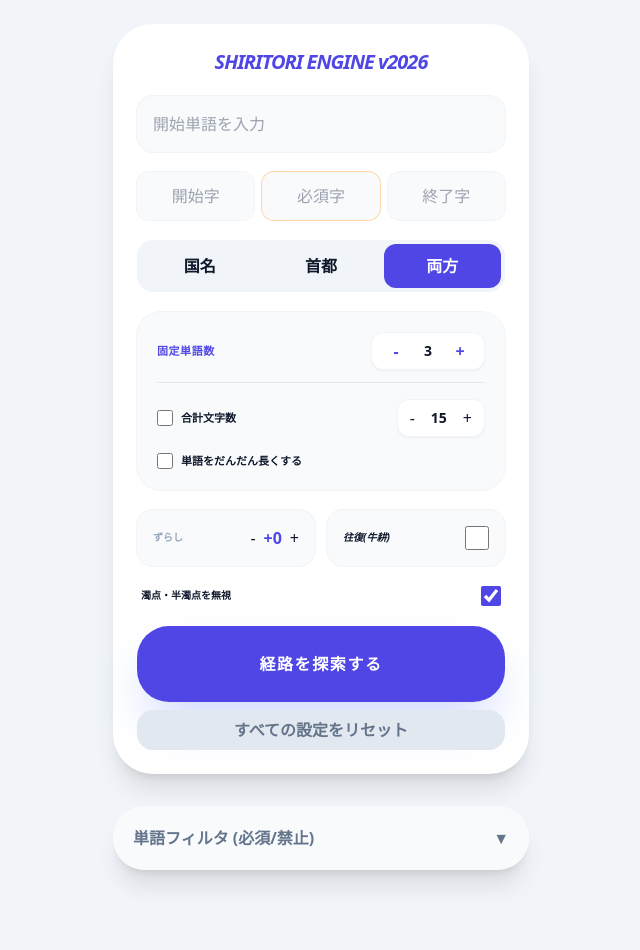
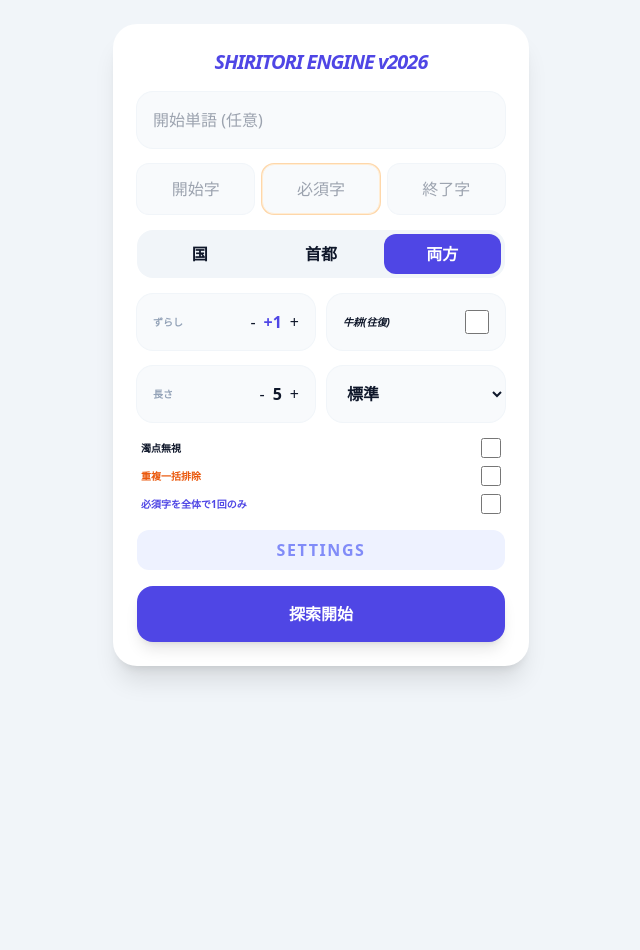
Before and after one commit to xjrstjrwvg-commits/pyongyang-, a Flask app: template templates/index.html in a window 1280 px wide. Shown: the whole page, without its empty margins (319-959 px from the left). After the commit the page ends 681 px from the top, so only its background shows below. Run offline with Flask 3, Linux system fonts and the light colour scheme; the template is opened without the code that fills it, so the values that code supplies are empty; some libraries are stand-ins or nearby versions.

Commit message:
index.html
Refactor HTML structure and style for better readability and maintainability.

```diff
--- a/templates/index.html
+++ b/templates/index.html
@@ -5,132 +5,74 @@
     <meta name="viewport" content="width=device-width, initial-scale=1.0, maximum-scale=1.0, user-scalable=no">
     <title>極・しりとり v2026</title>
     <script src="https://cdn.tailwindcss.com"></script>
-    <style>
-        input, select, button { font-size: 16px !important; }
-        .tab-active { background-color: #4f46e5; color: white; }
-        .word-must { background-color: #3b82f6 !important; color: white !important; }
-        .word-ban { background-color: #ef4444 !important; color: white !important; text-decoration: line-through; }
-        #runBtn { transition: all 0.2s cubic-bezier(0.4, 0, 0.2, 1); }
-        #runBtn:active { transform: scale(0.95); filter: brightness(1.2); }
-    </style>
+    <style>input, select, button { font-size: 16px !important; } .tab-active { background-color: #4f46e5; color: white; }</style>
 </head>
 <body class="bg-slate-100 text-slate-900 pb-20 font-sans">
-    <div class="max-w-md mx-auto px-4 pt-6 space-y-4 text-center">
-        <div class="bg-white rounded-[2.5rem] shadow-xl p-6 space-y-5">
-            <h1 class="font-black text-indigo-600 text-xl italic tracking-tighter">SHIRITORI ENGINE v2026</h1>
-
-            <input id="sw" oninput="toK(this)" placeholder="開始単語を入力" class="w-full p-4 bg-slate-50 rounded-2xl ring-1 ring-slate-100 outline-none focus:ring-2 focus:ring-indigo-300">
-
+    <div class="max-w-md mx-auto px-4 pt-6 space-y-4">
+        <div class="bg-white rounded-3xl shadow-xl p-6 space-y-4">
+            <h1 class="font-black text-indigo-600 text-center text-xl italic tracking-tighter">SHIRITORI ENGINE v2026</h1>
+            <input id="sw" oninput="toK(this)" placeholder="開始単語 (任意)" class="w-full p-4 bg-slate-50 rounded-2xl ring-1 ring-slate-100 outline-none">
             <div class="grid grid-cols-3 gap-2">
                 <input id="sc" oninput="toK(this)" placeholder="開始字" class="p-3 bg-slate-50 rounded-xl text-center outline-none ring-1 ring-slate-100">
-                <input id="mc" oninput="toK(this)" placeholder="必須字" class="p-3 bg-slate-50 rounded-xl text-center outline-none ring-1 ring-orange-200">
+                <input id="mc" oninput="toK(this)" placeholder="必須字" class="p-3 bg-slate-50 rounded-xl text-center outline-none ring-1 ring-orange-200 border border-orange-100">
                 <input id="ec" oninput="toK(this)" placeholder="終了字" class="p-3 bg-slate-50 rounded-xl text-center outline-none ring-1 ring-slate-100">
             </div>
-
             <div class="grid grid-cols-3 gap-1 p-1 bg-slate-100 rounded-2xl">
-                <button onclick="setCat('countries')" id="cat-countries" class="cat-btn text-[10px] font-bold py-2.5 rounded-xl">国名</button>
-                <button onclick="setCat('capitals')" id="cat-capitals" class="cat-btn text-[10px] font-bold py-2.5 rounded-xl">首都</button>
-                <button onclick="setCat('both')" id="cat-both" class="cat-btn tab-active text-[10px] font-bold py-2.5 rounded-xl">両方</button>
+                <button onclick="setCat('countries')" id="cat-countries" class="text-[10px] font-bold py-2 rounded-xl">国</button>
+                <button onclick="setCat('capitals')" id="cat-capitals" class="text-[10px] font-bold py-2 rounded-xl">首都</button>
+                <button onclick="setCat('both')" id="cat-both" class="tab-active text-[10px] font-bold py-2 rounded-xl">両方</button>
             </div>
-
-            <div class="bg-slate-50 p-5 rounded-3xl ring-1 ring-slate-100 space-y-4 text-left">
-                <div class="flex items-center justify-between border-b border-slate-200 pb-3">
-                    <span class="text-[11px] font-black text-indigo-600 uppercase tracking-wider">固定単語数</span>
-                    <div class="flex items-center gap-3 bg-white px-3 py-1.5 rounded-xl shadow-sm border border-slate-100">
-                        <button onclick="adjV('fixedLenVal', -1)" class="w-6 h-6 flex items-center justify-center font-bold text-indigo-600">-</button>
-                        <span id="fixedLenVal" class="font-black text-sm w-4 text-center">3</span>
-                        <button onclick="adjV('fixedLenVal', 1)" class="w-6 h-6 flex items-center justify-center font-bold text-indigo-600">+</button>
-                    </div>
+            <div class="grid grid-cols-2 gap-3">
+                <div class="bg-slate-50 p-4 rounded-2xl ring-1 ring-slate-100 flex justify-between items-center">
+                    <span class="text-[10px] font-bold text-slate-400">ずらし</span>
+                    <div class="flex items-center gap-2"><button onclick="adjS(-1)">-</button><span id="sDisp" class="font-black text-indigo-600">+1</span><button onclick="adjS(1)">+</button></div>
                 </div>
-                <div class="flex items-center justify-between">
-                    <label class="flex items-center gap-2 cursor-pointer"><input type="checkbox" id="useTotalChars" class="w-4 h-4 accent-indigo-600"><span class="text-[11px] font-bold">合計文字数</span></label>
-                    <div class="flex items-center gap-3 bg-white px-3 py-1.5 rounded-xl shadow-sm border border-slate-100"><button onclick="adjV('totalCharsVal', -1)">-</button><span id="totalCharsVal" class="font-black text-sm w-6 text-center">15</span><button onclick="adjV('totalCharsVal', 1)">+</button></div>
+                <label class="bg-slate-50 p-4 rounded-2xl ring-1 ring-slate-100 flex justify-between items-center text-[10px] font-bold italic"><span>牛耕(往復)</span><input type="checkbox" id="gk" class="w-6 h-6 accent-indigo-600"></label>
+            </div>
+            <div class="grid grid-cols-2 gap-3">
+                <div class="bg-slate-50 p-4 rounded-2xl ring-1 ring-slate-100 flex justify-between items-center">
+                    <span class="text-[10px] font-bold text-slate-400">長さ</span>
+                    <div class="flex items-center gap-2"><button onclick="adjL(-1)">-</button><span id="lDisp" class="font-black">5</span><button onclick="adjL(1)">+</button></div>
                 </div>
-                <label class="flex items-center gap-2 cursor-pointer"><input type="checkbox" id="useIncreasing" class="w-4 h-4 accent-indigo-600"><span class="text-[11px] font-bold">単語をだんだん長くする</span></label>
+                <select id="st" class="bg-slate-50 p-4 rounded-2xl ring-1 ring-slate-100 font-black text-[10px] outline-none"><option value="default">標準</option><option value="length_desc">文字数多</option></select>
             </div>
-
-            <div class="grid grid-cols-2 gap-3">
-                <div class="bg-slate-50 p-4 rounded-2xl ring-1 ring-slate-100 flex justify-between items-center"><span class="text-[10px] font-bold text-slate-400">ずらし</span>
-                    <div class="flex items-center gap-2"><button onclick="adjS(-1)">-</button><span id="sDisp" class="font-black text-indigo-600">+0</span><button onclick="adjS(1)">+</button></div>
-                </div>
-                <label class="bg-slate-50 p-4 rounded-2xl ring-1 ring-slate-100 flex justify-between items-center text-[10px] font-bold italic cursor-pointer"><span>往復(牛耕)</span><input type="checkbox" id="gk" class="w-6 h-6 accent-indigo-600"></label>
+            <div class="space-y-2 px-1">
+                <label class="flex justify-between items-center text-[10px] font-bold"><span>濁点無視</span><input type="checkbox" id="vo" class="w-5 h-5 accent-indigo-600"></label>
+                <label class="flex justify-between items-center text-[10px] font-bold text-orange-600"><span>重複一括排除</span><input type="checkbox" id="ex" class="w-5 h-5 accent-orange-600"></label>
+                <label class="flex justify-between items-center text-[10px] font-bold text-indigo-600"><span>必須字を全体で1回のみ</span><input type="checkbox" id="lo" class="w-5 h-5 accent-indigo-600"></label>
             </div>
-
-            <div class="px-1 text-left">
-                <label class="flex justify-between items-center text-[10px] font-bold cursor-pointer"><span>濁点・半濁点を無視</span><input type="checkbox" id="vo" checked class="w-5 h-5 accent-indigo-600"></label>
-            </div>
-
-            <!-- 探索ボタン巨大化 -->
-            <div class="flex flex-col gap-2">
-                <button onclick="runSearch()" id="runBtn" class="w-full bg-indigo-600 text-white font-black py-6 rounded-[2rem] shadow-2xl shadow-indigo-200 text-lg tracking-widest uppercase">経路を探索する</button>
-                <button onclick="resetAll()" class="w-full bg-slate-200 text-slate-500 font-bold py-3 rounded-2xl text-xs">すべての設定をリセット</button>
+            <button onclick="openModal()" class="w-full py-2 text-[10px] font-bold text-indigo-400 bg-indigo-50 rounded-xl uppercase tracking-widest">Settings</button>
+            <button onclick="run()" id="runBtn" class="w-full bg-indigo-600 text-white font-black py-4 rounded-2xl shadow-lg">探索開始</button>
+        </div>
+        <div id="statusArea" class="hidden flex justify-between items-center px-2"><span id="hc" class="text-sm font-black text-slate-600 italic">0 HIT</span><button onclick="copyAll()" class="text-[10px] font-bold text-indigo-600 bg-white px-5 py-2 rounded-full shadow-sm ring-1 ring-indigo-50">全文コピー</button></div>
+        <div id="results" class="space-y-3"></div>
+    </div>
+    <div id="modal" class="fixed inset-0 bg-black/50 hidden z-50 flex items-center justify-center p-4">
+        <div class="bg-white w-full max-h-[80vh] rounded-3xl p-6 flex flex-col overflow-hidden">
+            <div class="flex justify-between items-center mb-4"><span class="font-bold text-slate-500">詳細設定</span><button onclick="closeModal()" class="text-2xl">✕</button></div>
+            <div class="overflow-y-auto space-y-1">
+                {% for w in all_words %}
+                <div class="flex justify-between py-2 border-b text-xs items-center"><span>{{ w }}</span><select id="cfg-{{ w }}" onchange="wc['{{ w }}']=parseInt(this.value)" class="p-1 bg-slate-50 rounded"><option value="0">可</option><option value="1">必須</option><option value="2">不可</option></select></div>
+                {% endfor %}
             </div>
         </div>
-
-        <div class="flex justify-between items-center px-3">
-            <div id="resCount" class="text-[10px] font-black text-slate-400 tracking-widest"></div>
-            <button id="allCopyBtn" onclick="copyAll()" class="hidden text-[10px] font-black text-indigo-600 bg-indigo-50 px-4 py-2 rounded-full border border-indigo-100">ALL COPY</button>
-        </div>
-        <div id="results" class="space-y-3"></div>
-
-        <div class="bg-white rounded-[2rem] shadow-xl overflow-hidden text-left">
-            <button onclick="toggleWords()" class="w-full p-5 flex justify-between items-center font-bold text-slate-500 bg-slate-50"><span>単語フィルタ (必須/禁止)</span><span id="arrow">▼</span></button>
-            <div id="wordBoard" class="hidden p-5 border-t"><input id="wordSearch" oninput="renderWordList()" placeholder="単語を検索..." class="w-full p-3 mb-4 bg-slate-100 rounded-xl text-xs outline-none"><div id="wordList" class="flex flex-wrap gap-1.5 max-h-64 overflow-y-auto"></div></div>
-        </div>
     </div>
-
     <script>
-        let currentCat = 'both', shiftCount = 0, wordConfigs = {}, lastResults = [];
-        const allWords = Array.from(new Set([...{{ countries|tojson }}, ...{{ capitals|tojson }}])).sort();
-
-        function toK(el) { el.value = el.value.replace(/[ぁ-ん]/g, s => String.fromCharCode(s.charCodeAt(0) + 0x60)); }
-        function adjS(v) { shiftCount = Math.max(-10, Math.min(10, shiftCount + v)); document.getElementById('sDisp').innerText = (shiftCount >= 0 ? '+' : '') + shiftCount; }
-        function adjV(id, v) { const el = document.getElementById(id); el.innerText = Math.max(1, parseInt(el.innerText) + v); }
-        function setCat(c) { currentCat = c; document.querySelectorAll('.cat-btn').forEach(b => b.classList.remove('tab-active')); document.getElementById('cat-' + c).classList.add('tab-active'); }
-        function toggleWords() { const b = document.getElementById('wordBoard'); b.classList.toggle('hidden'); document.getElementById('arrow').innerText = b.classList.contains('hidden') ? '▼' : '▲'; if(!b.classList.contains('hidden')) renderWordList(); }
-
-        function resetAll() {
-            document.querySelectorAll('input[type="text"]').forEach(i => i.value = "");
-            document.querySelectorAll('input[type="checkbox"]').forEach(i => { if(i.id==='vo') i.checked=true; else i.checked=false; });
-            shiftCount = 0; document.getElementById('sDisp').innerText = "+0";
-            document.getElementById('fixedLenVal').innerText = "3";
-            wordConfigs = {}; renderWordList();
-            document.getElementById('results').innerHTML = "";
-            document.getElementById('resCount').innerText = "";
-            document.getElementById('allCopyBtn').classList.add('hidden');
+        let l=5, s=1, wc={}, cat='both';
+        function toK(e){e.value=e.value.replace(/[ぁ-ん]/g,s=>String.fromCharCode(s.charCodeAt(0)+0x60));}
+        function adjL(v){l=Math.max(2,Math.min(12,l+v));document.getElementById('lDisp').innerText=l;}
+        function adjS(v){s+=v;document.getElementById('sDisp').innerText=(s>=0?"+":"")+s;}
+        function setCat(c){cat=c;['countries','capitals','both'].forEach(i=>document.getElementById('cat-'+i).classList.remove('tab-active'));document.getElementById('cat-'+c).classList.add('tab-active');}
+        function openModal(){document.getElementById('modal').classList.remove('hidden');}
+        function closeModal(){document.getElementById('modal').classList.add('hidden');}
+        async function run(){
+            const btn=document.getElementById('runBtn'); btn.disabled=true;
+            document.getElementById('statusArea').classList.remove('hidden'); document.getElementById('hc').innerText="探索中...";
+            const r=await fetch('/search',{method:'POST',headers:{'Content-Type':'application/json'},body:JSON.stringify({start_word:document.getElementById('sw').value,start_char:document.getElementById('sc').value,must_char:document.getElementById('mc').value,end_char:document.getElementById('ec').value,shift_count:s,is_gyukou:document.getElementById('gk').checked,ignore_voiced:document.getElementById('vo').checked,exclude_conjugate:document.getElementById('ex').checked,limit_one:document.getElementById('lo').checked,category:cat,max_len:l,word_configs:wc,sort_type:document.getElementById('st').value})});
+            const d=await r.json(); btn.disabled=false; document.getElementById('hc').innerText=`${d.count} HIT`;
+            document.getElementById('results').innerHTML=d.routes.map(rt=>`<div class="bg-white p-5 rounded-3xl shadow-sm border border-slate-200"><div class="route-text font-bold text-indigo-900 mb-3 leading-relaxed">${rt.join(' → ')}</div><div class="flex justify-end"><button onclick="navigator.clipboard.writeText('${rt.join(' → ')}')" class="text-[10px] font-bold text-indigo-500 bg-indigo-50 px-4 py-2 rounded-lg active:bg-indigo-100 transition-colors">1行コピー</button></div></div>`).join('');
         }
-
-        function renderWordList() {
-            const query = document.getElementById('wordSearch').value, container = document.getElementById('wordList'); container.innerHTML = '';
-            allWords.forEach(w => { if (query && !w.includes(query)) return; const btn = document.createElement('button'); const state = wordConfigs[w] || 0; btn.className = `px-3 py-1.5 rounded-full text-[10px] font-bold border ${state==1?'word-must':state==2?'word-ban':'bg-white text-slate-500 border-slate-200'}`; btn.innerText = w; btn.onclick = () => { wordConfigs[w] = (state + 1) % 3; renderWordList(); }; container.appendChild(btn); });
-        }
-
-        async function runSearch() {
-            const btn = document.getElementById('runBtn'); btn.disabled = true; btn.innerText = "探索中...";
-            const payload = {
-                start_word: document.getElementById('sw').value, start_char: document.getElementById('sc').value, must_char: document.getElementById('mc').value, category: currentCat, shift_count: shiftCount,
-                fixed_len_val: parseInt(document.getElementById('fixedLenVal').innerText),
-                use_total_chars: document.getElementById('useTotalChars').checked, total_chars_val: parseInt(document.getElementById('totalCharsVal').innerText),
-                use_increasing: document.getElementById('useIncreasing').checked,
-                is_gyukou: document.getElementById('gk').checked, ignore_voiced: document.getElementById('vo').checked, word_configs: wordConfigs
-            };
-            try {
-                const res = await fetch('/search', { method: 'POST', headers: {'Content-Type': 'application/json'}, body: JSON.stringify(payload) });
-                const data = await res.json(); lastResults = data.routes;
-                const container = document.getElementById('results'); container.innerHTML = '';
-                data.routes.slice(0, 100).forEach(route => {
-                    const text = route.join(" → "), div = document.createElement('div');
-                    div.className = "bg-white p-5 rounded-3xl shadow-sm flex flex-col gap-2 border-l-[6px] border-indigo-500 text-left";
-                    div.innerHTML = `<div class="text-sm font-black text-slate-700">${text}</div><div class="flex justify-between items-center text-[10px] font-bold text-slate-400"><span>計 ${route.join("").length}文字</span><button onclick="copyOne('${text}')" class="bg-indigo-50 text-indigo-600 px-3 py-1.5 rounded-lg font-black active:bg-indigo-200">COPY</button></div>`;
-                    container.appendChild(div);
-                });
-                document.getElementById('resCount').innerText = `${data.count} ROUTES FOUND`;
-                if(data.count > 0) document.getElementById('allCopyBtn').classList.remove('hidden');
-            } catch(e) { alert("ERROR"); }
-            btn.disabled = false; btn.innerText = "経路を探索する";
-        }
-        function copyOne(t) { navigator.clipboard.writeText(t); alert("COPIED!"); }
-        function copyAll() { navigator.clipboard.writeText(lastResults.map(r => r.join(" → ")).join("\n")); alert("ALL " + lastResults.length + " ROUTES COPIED!"); }
+        function copyAll(){const t=Array.from(document.querySelectorAll('.route-text')).map(el=>el.innerText).join('\n');navigator.clipboard.writeText(t);alert("全てコピーしました");}
     </script>
 </body>
 </html>
```
